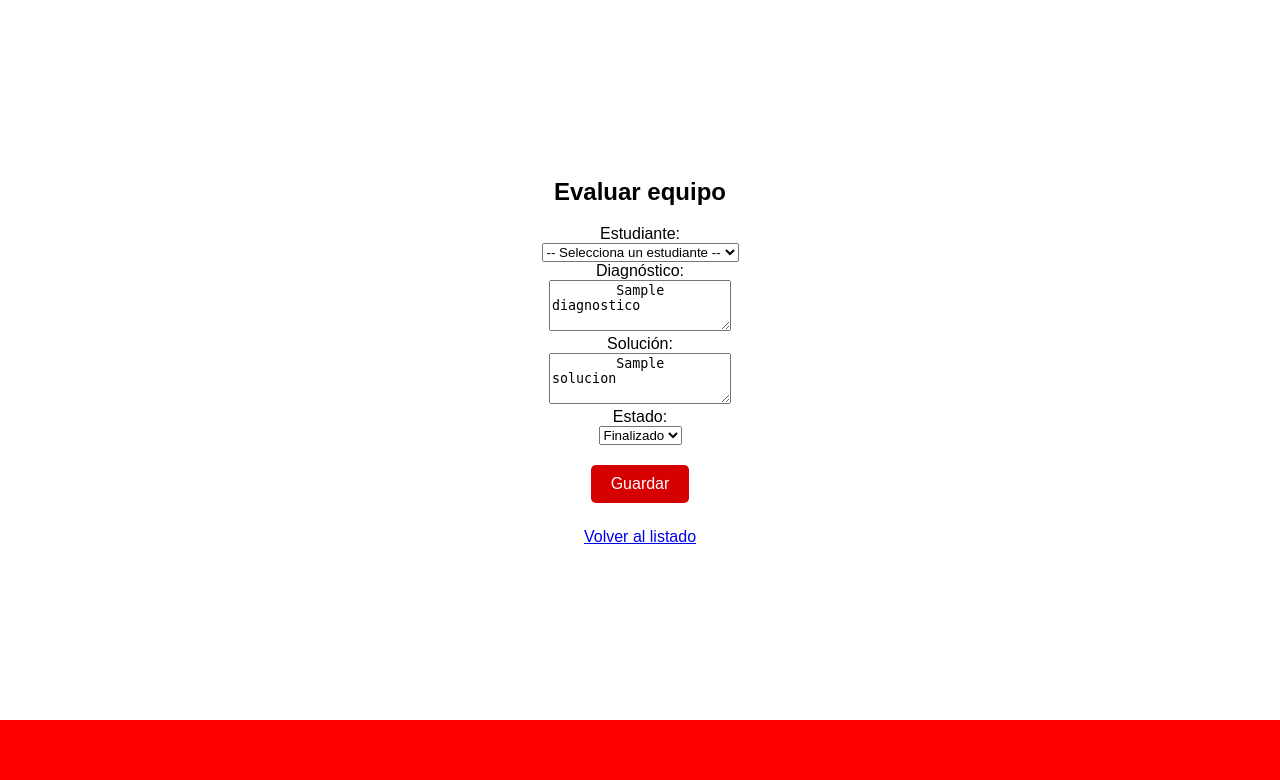
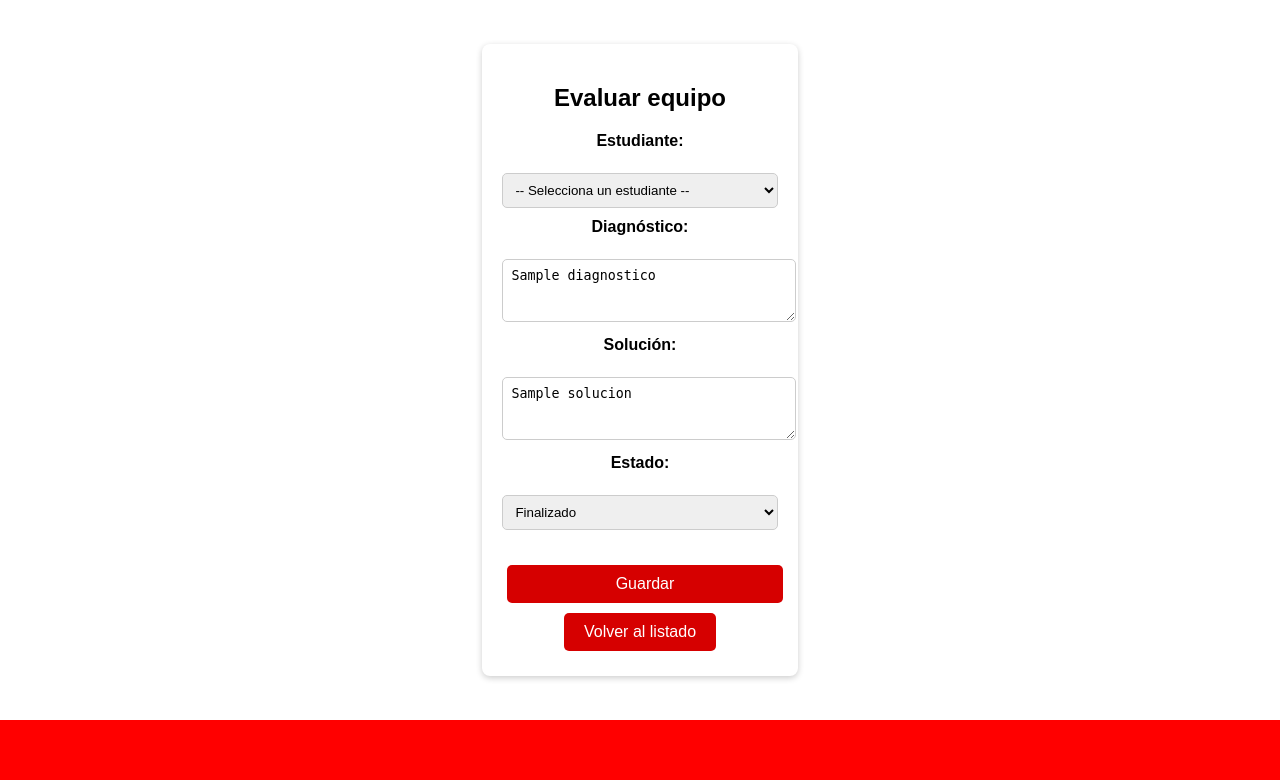
Before and after one commit to NegritaW/Clinica_pc, a Django app: template clinica_pc/templates/evaluar.html in a window 1280 px wide. Shown: the part 60-840 px from the top of the page. Run offline with Django 5.2, Linux system fonts and the light colour scheme; the template is opened without the code that fills it: most values are stand-ins (such as "Sample title", 1, 10 or a date in 2020).

Commit message:
Cambios a evaluar para compartir el format

```diff
--- a/clinica_pc/templates/evaluar.html
+++ b/clinica_pc/templates/evaluar.html
@@ -1,64 +1,52 @@
 {% extends "base.html" %}
+{% block title %}Evaluar equipo{% endblock %}
+{% block content %}
 
-{% block title %}Evaluar equipo{% endblock %}
-
-{% block content %}
-<div class="card">
+<div class="form-card">
   <h2>Evaluar equipo</h2>
 
+  {% if equipo %}
     <form method="post">
       {% csrf_token %}
 
-    <!-- Estudiante con SELECT -->
-    <div class="form-group">
+      <div>
         <label for="estudiante">Estudiante:</label><br>
         <select id="estudiante" name="estudiante" required>
           <option value="">-- Selecciona un estudiante --</option>
-        {% for e in estudiantes %}
-          <option value="{{ e }}" {% if equipo and equipo.estudiante == e %}selected{% endif %}>
-            {{ e }}
-          </option>
+          {% for est in estudiantes %}
+            <option value="{{ est }}" {% if equipo.estudiante == est %}selected{% endif %}>{{ est }}</option>
           {% endfor %}
         </select>
       </div>
 
-    <!-- Diagnóstico -->
-    <div class="form-group">
+      <div style="margin-top: 10px;">
         <label for="diagnostico">Diagnóstico:</label><br>
-      <textarea id="diagnostico" name="diagnostico" rows="3" required>
-        {% if equipo %}{{ equipo.diagnostico }}{% endif %}
-      </textarea>
+        <textarea id="diagnostico" name="diagnostico" rows="3">{{ equipo.diagnostico }}</textarea>
       </div>
 
-    <!-- Solución -->
-    <div class="form-group">
+      <div style="margin-top: 10px;">
         <label for="solucion">Solución:</label><br>
-      <textarea id="solucion" name="solucion" rows="3" required>
-        {% if equipo %}{{ equipo.solucion }}{% endif %}
-      </textarea>
+        <textarea id="solucion" name="solucion" rows="3">{{ equipo.solucion }}</textarea>
       </div>
 
-    <!-- Estado -->
-    <div class="form-group">
+      <div style="margin-top: 10px;">
         <label for="estado">Estado:</label><br>
-      <select id="estado" name="estado" required>
-        <option value="asignado" {% if equipo and equipo.estado == "asignado" %}selected{% endif %}>Asignado</option>
-        <option value="finalizado" {% if equipo and equipo.estado == "finalizado" %}selected{% endif %}>Finalizado</option>
+        <select id="estado" name="estado">
+          <option value="asignado" {% if equipo.estado == "asignado" %}selected{% endif %}>Asignado</option>
+          <option value="en progreso" {% if equipo.estado == "en progreso" %}selected{% endif %}>En progreso</option>
+          <option value="finalizado" {% if equipo.estado == "finalizado" %}selected{% endif %}>Finalizado</option>
         </select>
       </div>
 
-    <!-- Botón -->
       <div style="margin-top: 15px;">
-      <button type="submit">Guardar</button>
+        <button type="submit" class="btn">Guardar</button>
+        <a href="{% url 'diagnostico_listado' %}" class="btn">Volver al listado</a>
       </div>
     </form>
-
-  {% if error %}
-    <p style="color: red; margin-top: 10px;">{{ error }}</p>
+  {% else %}
+    <p>No se encontró información del equipo.</p>
+    <a href="{% url 'diagnostico_listado' %}" class="btn">Volver al listado</a>
   {% endif %}
 </div>
 
-<p style="margin-top: 20px;">
-  <a href="{% url 'diagnostico_listado' %}">Volver al listado</a>
-</p>
 {% endblock %}
```
Lines whose indentation alone changed are shown as unchanged.
